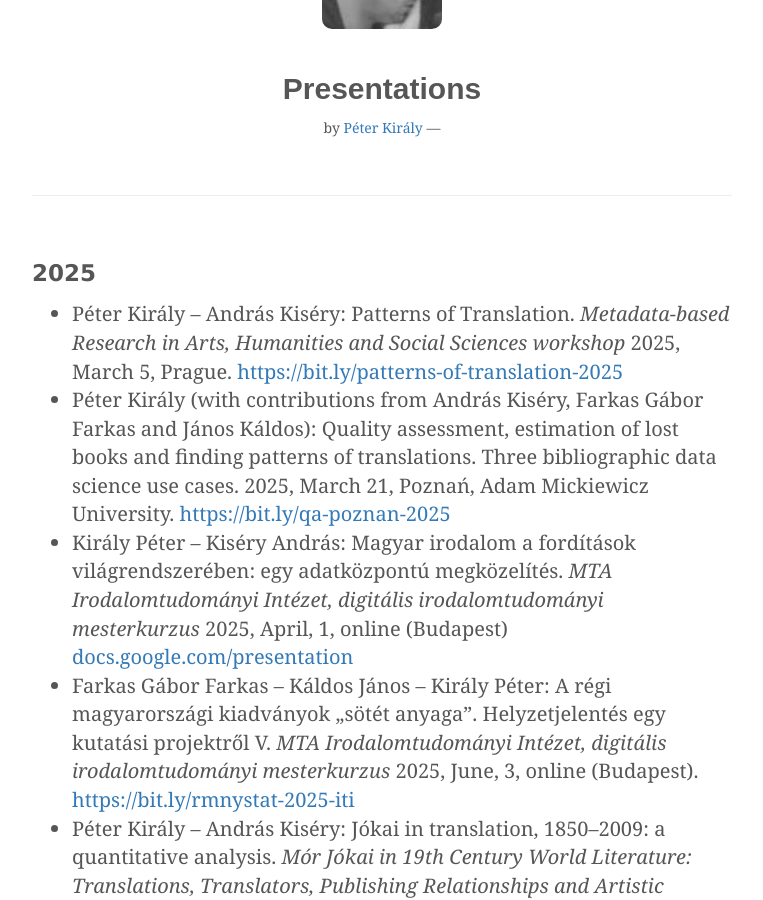
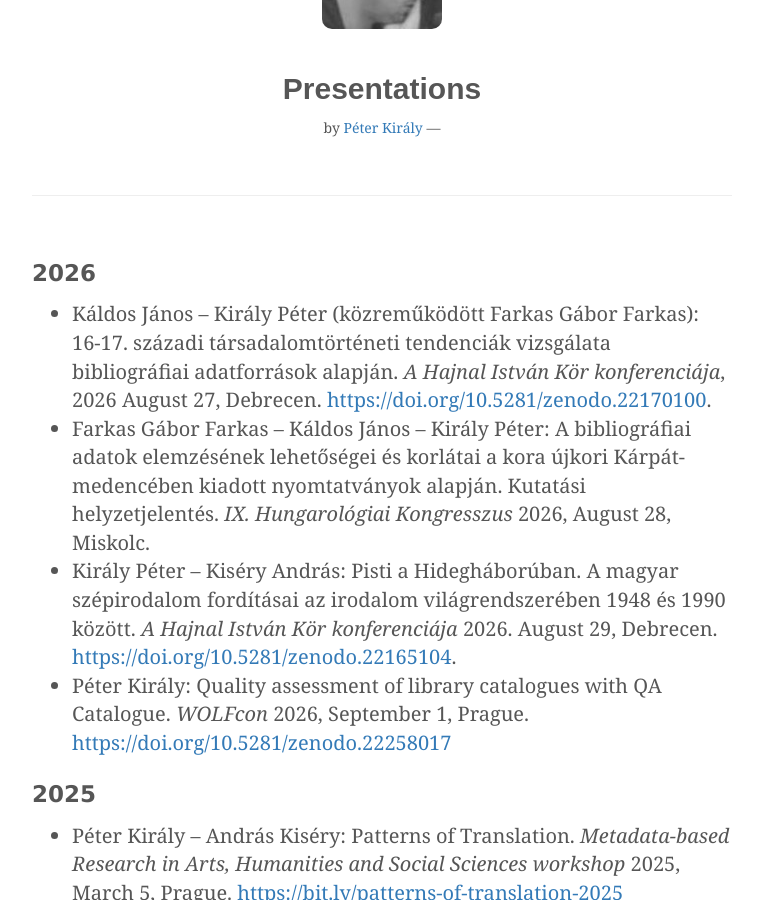
Before and after one commit to pkiraly/pkiraly.github.io, a Jekyll site: the page built from presentations.md, in a window 1280 px wide and 900 px high, scrolled down 203 px. Shown: the whole window, without its empty margins (258-1021 px from the left). Built offline with Jekyll 4.4.1, drawn with Linux system fonts in a browser that asks for light colours; nearby versions of some CDN libraries; some web fonts are replaced; comment, search, counter and statistics services are not loaded.

Commit message:
Add recent presentations

```diff
--- a/presentations.md
+++ b/presentations.md
@@ -17,6 +17,15 @@ p {
 }
 </style>
 
+## 2026
+
+* Káldos János – Király Péter (közreműködött Farkas Gábor Farkas): 16-17. századi társadalomtörténeti tendenciák vizsgálata bibliográfiai adatforrások alapján. _A Hajnal István Kör konferenciája_, 2026 August 27, Debrecen. [https://doi.org/10.5281/zenodo.22170100](https://doi.org/10.5281/zenodo.22170100).
+* Farkas Gábor Farkas – Káldos János – Király Péter: A bibliográfiai adatok elemzésének lehetőségei
+és korlátai a kora újkori Kárpát-medencében kiadott nyomtatványok alapján. Kutatási helyzetjelentés. _IX. Hungarológiai Kongresszus_ 2026, August 28, Miskolc.
+* Király Péter – Kiséry András: Pisti a Hidegháborúban. A magyar szépirodalom fordításai az irodalom világrendszerében 1948 és 1990 között. _A Hajnal István Kör konferenciája_ 2026. August 29, Debrecen. [https://doi.org/10.5281/zenodo.22165104](https://doi.org/10.5281/zenodo.22165104).
+* Péter Király: Quality assessment of library catalogues with QA Catalogue. _WOLFcon_ 2026, September 1, Prague. [https://doi.org/10.5281/zenodo.22258017](https://doi.org/10.5281/zenodo.22258017)
+
+
 ## 2025
 
 * Péter Király – András Kiséry: Patterns of Translation. _Metadata-based Research in Arts, Humanities and Social Sciences workshop_ 2025, March 5, Prague. [https://bit.ly/patterns-of-translation-2025](https://bit.ly/patterns-of-translation-2025)
```
